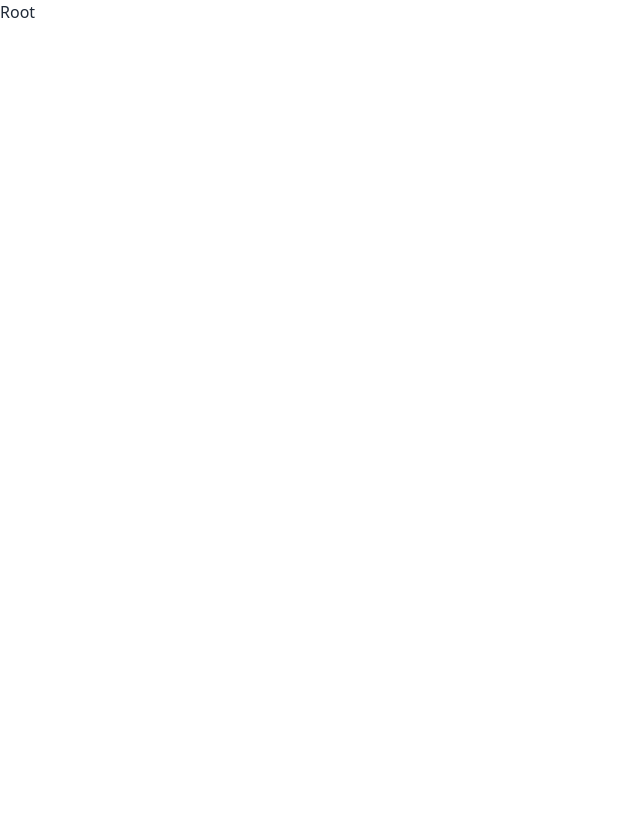
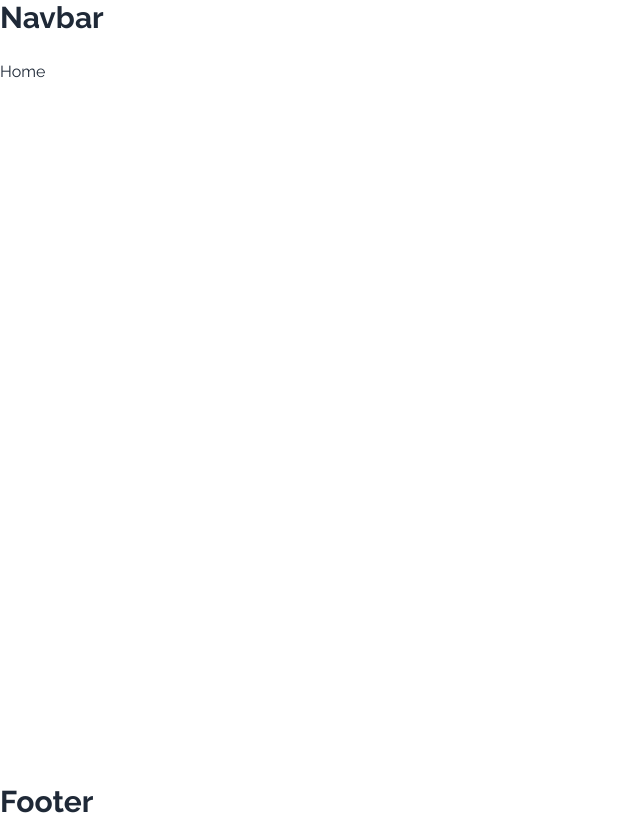
Before and after one commit to JuborajSujon/textile-art-client, a React (Vite) app: page / in a window 1280 px wide. Shown: the whole page, without its empty margins (0-640 px from the left). Built offline with nearby package versions, Linux system fonts and the light colour scheme.

Commit message:
define react router and root file

```diff
--- a/index.html
+++ b/index.html
@@ -1,5 +1,5 @@
 <!DOCTYPE html>
-<html lang="en">
+<html lang="en" data-theme="light">
   <head>
     <meta charset="UTF-8" />
     <link
--- /dev/null
+++ b/src/Layout/Root/Root.jsx
@@ -0,0 +1,17 @@
+import { Outlet } from "react-router-dom";
+
+const Root = () => {
+  return (
+    <div className="font-raleway">
+      <div className="h-[60px]">
+        <h1 className="text-3xl font-bold ">Navbar</h1>
+      </div>
+      <div className="min-h-[calc(100vh-76px)] overflow-x-hidden  ">
+        <Outlet />
+      </div>
+      <h1 className="text-3xl font-bold">Footer</h1>
+    </div>
+  );
+};
+
+export default Root;
--- a/src/Router/Router.jsx
+++ b/src/Router/Router.jsx
@@ -1,9 +1,10 @@
 import { createBrowserRouter } from "react-router-dom";
+import Root from "../Layout/Root/Root";
 
 const router = createBrowserRouter([
   {
     path: "/",
-    element: <div>Root</div>,
+    element: <Root />,
     errorElement: <div>ErrorPage</div>,
     children: [
       {
```
